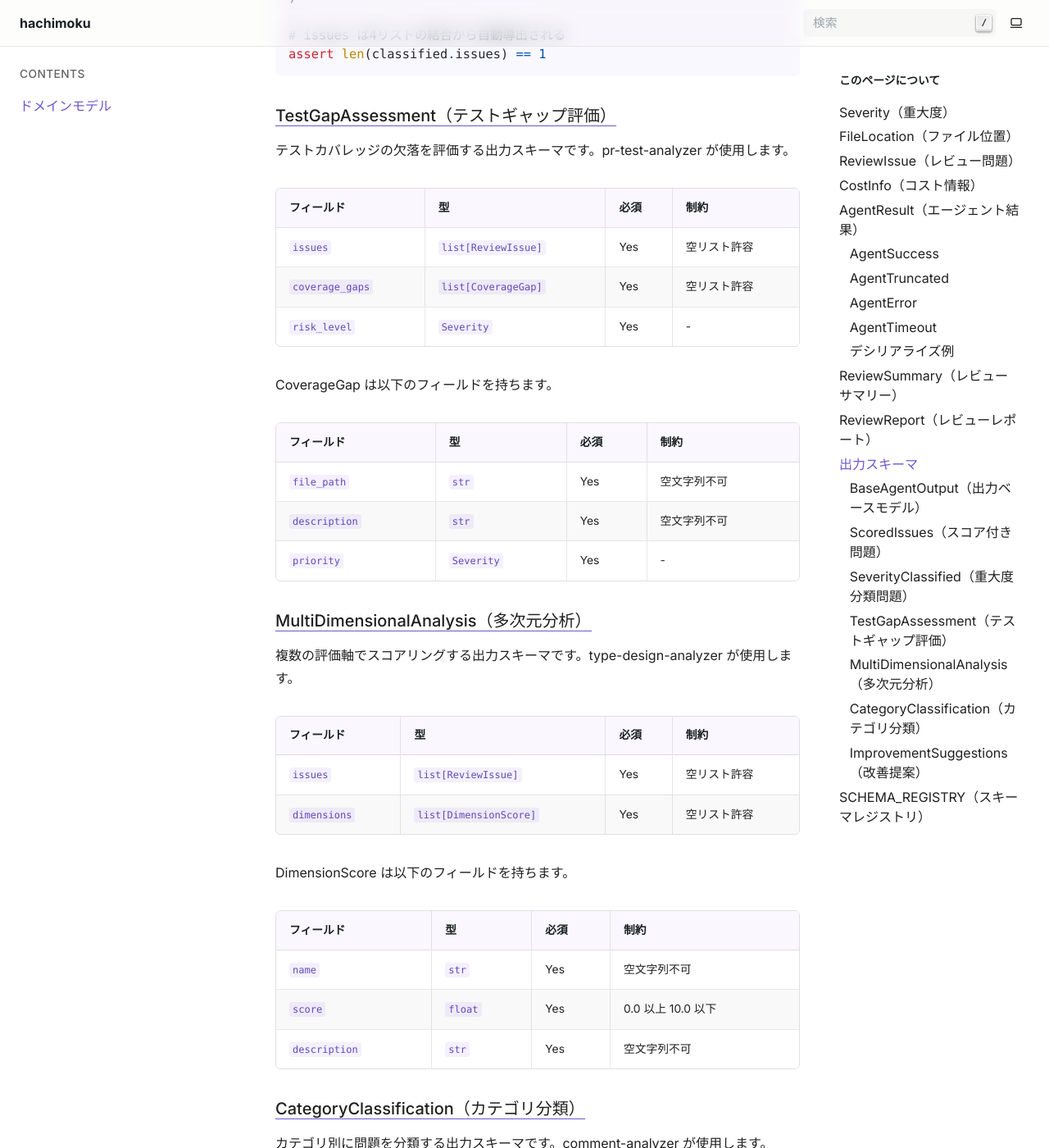
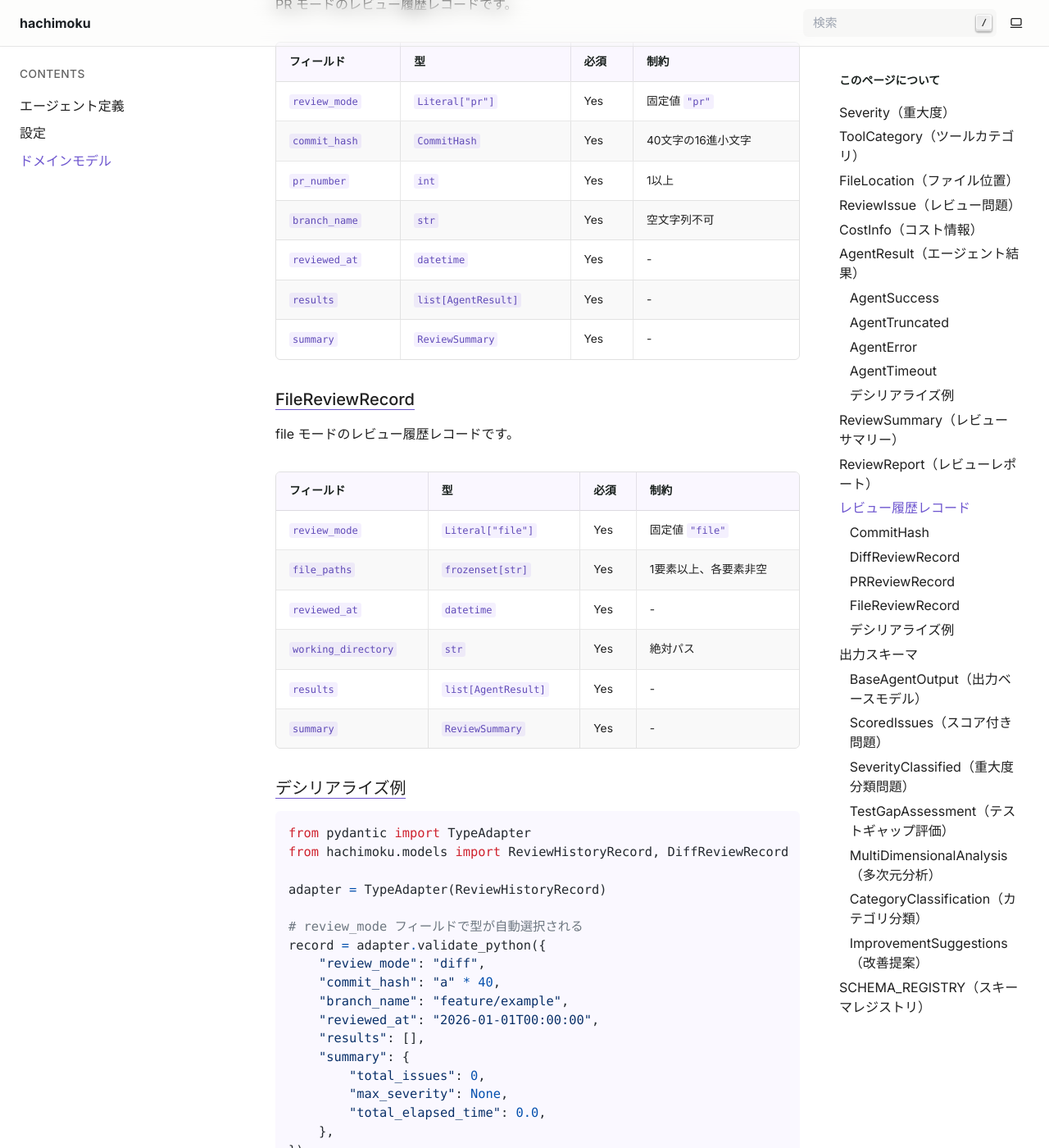
Before and after one commit to drillan/hachimoku, a Sphinx documentation site: the page built from docs/models.md, in a window 1280 px wide and 1400 px high, scrolled down 8227 px. Shown: the whole window at 82% size. Built offline with Sphinx 7.4.7, drawn with Linux system fonts in a browser that asks for light colours; some of the changed text lies outside the part shown.

Commit message:
docs: エージェント定義・設定管理のドキュメント追加と models.md 更新 (#89)
- agents.md 新規作成: ビルトイン6エージェント、TOML定義形式、Phase、ApplicabilityRule、LoadError/LoadResult、ローダー関数、カスタムエージェント作成手順
- configuration.md 新規作成: 5層設定階層、HachimokuConfig/SelectorConfig/AgentConfig、設定ファイル形式、マージルール、find_project_root、resolve_config
- models.md 更新: ToolCategory セクション追加、ReviewReport.load_errors フィールド追加、レビュー履歴レコード（CommitHash, DiffReviewRecord, PRReviewRecord, FileReviewRecord）セクション追加、クロスリファレンスターゲット設置
- index.md 更新: toctree に agents/configuration 追加、各セクションへのリンク追加

Co-authored-by: Claude Opus 4.6 <noreply@anthropic.com>

````diff
--- a/docs/models.md
+++ b/docs/models.md
@@ -22,6 +22,25 @@ hachimoku のドメインモデルは `hachimoku.models` パッケージで定
 順序関係: `Critical > Important > Suggestion > Nitpick`
 
 ReviewIssue の severity フィールドでは、大文字小文字を区別せずに入力を受け付けます（`"critical"`, `"CRITICAL"`, `"Critical"` いずれも有効）。
+
+(tool-category)=
+## ToolCategory（ツールカテゴリ）
+
+エージェントに許可されるツールの種類を定義する列挙型（StrEnum）です。
+読み取り専用の3カテゴリで構成されます。
+
+| 値 | 文字列値 | 説明 |
+|----|---------|------|
+| `GIT_READ` | `"git_read"` | Git 読み取り操作（diff, log, show, status 等） |
+| `GH_READ` | `"gh_read"` | GitHub CLI 読み取り操作（pr view, issue view 等） |
+| `FILE_READ` | `"file_read"` | ファイル読み取り操作（read, ls 等） |
+
+```{code-block} python
+from hachimoku.models import ToolCategory
+
+cat = ToolCategory.GIT_READ
+assert cat == "git_read"
+```
 
 ## FileLocation（ファイル位置）
 
@@ -153,7 +172,9 @@ assert isinstance(result, AgentSuccess)
 |-----------|---|------|------|
 | `results` | `list[AgentResult]` | Yes | 空リスト許容 |
 | `summary` | `ReviewSummary` | Yes | - |
+| `load_errors` | `tuple[`[LoadError](load-error)`, ...]` | No | デフォルト空タプル |
 
+`load_errors` はエージェント定義の読み込み時に発生したエラーを保持します。
 全エージェントが失敗した場合でも空の `results` でレポートを生成できます。
 
 ```{code-block} python
@@ -169,6 +190,88 @@ report = ReviewReport(
 )
 ```
 
+## レビュー履歴レコード
+
+レビュー結果を JSONL 形式で永続化するためのレコードモデルです。
+`review_mode` フィールドの値で型が自動選択される判別共用体として定義されています。
+
+### CommitHash
+
+Git コミットハッシュの型エイリアスです。40文字の16進小文字文字列に制約されます。
+
+```{code-block} python
+from hachimoku.models import CommitHash
+from pydantic import TypeAdapter
+
+adapter = TypeAdapter(CommitHash)
+hash_value = adapter.validate_python("a" * 40)  # 有効
+```
+
+### DiffReviewRecord
+
+diff モードのレビュー履歴レコードです。
+
+| フィールド | 型 | 必須 | 制約 |
+|-----------|---|------|------|
+| `review_mode` | `Literal["diff"]` | Yes | 固定値 `"diff"` |
+| `commit_hash` | `CommitHash` | Yes | 40文字の16進小文字 |
+| `branch_name` | `str` | Yes | 空文字列不可 |
+| `reviewed_at` | `datetime` | Yes | - |
+| `results` | `list[AgentResult]` | Yes | - |
+| `summary` | `ReviewSummary` | Yes | - |
+
+### PRReviewRecord
+
+PR モードのレビュー履歴レコードです。
+
+| フィールド | 型 | 必須 | 制約 |
+|-----------|---|------|------|
+| `review_mode` | `Literal["pr"]` | Yes | 固定値 `"pr"` |
+| `commit_hash` | `CommitHash` | Yes | 40文字の16進小文字 |
+| `pr_number` | `int` | Yes | 1以上 |
+| `branch_name` | `str` | Yes | 空文字列不可 |
+| `reviewed_at` | `datetime` | Yes | - |
+| `results` | `list[AgentResult]` | Yes | - |
+| `summary` | `ReviewSummary` | Yes | - |
+
+### FileReviewRecord
+
+file モードのレビュー履歴レコードです。
+
+| フィールド | 型 | 必須 | 制約 |
+|-----------|---|------|------|
+| `review_mode` | `Literal["file"]` | Yes | 固定値 `"file"` |
+| `file_paths` | `frozenset[str]` | Yes | 1要素以上、各要素非空 |
+| `reviewed_at` | `datetime` | Yes | - |
+| `working_directory` | `str` | Yes | 絶対パス |
+| `results` | `list[AgentResult]` | Yes | - |
+| `summary` | `ReviewSummary` | Yes | - |
+
+### デシリアライズ例
+
+```{code-block} python
+from pydantic import TypeAdapter
+from hachimoku.models import ReviewHistoryRecord, DiffReviewRecord
+
+adapter = TypeAdapter(ReviewHistoryRecord)
+
+# review_mode フィールドで型が自動選択される
+record = adapter.validate_python({
+    "review_mode": "diff",
+    "commit_hash": "a" * 40,
+    "branch_name": "feature/example",
+    "reviewed_at": "2026-01-01T00:00:00",
+    "results": [],
+    "summary": {
+        "total_issues": 0,
+        "max_severity": None,
+        "total_elapsed_time": 0.0,
+    },
+})
+assert isinstance(record, DiffReviewRecord)
+```
+
+(output-schemas)=
 ## 出力スキーマ
 
 エージェントの出力形式を規定するスキーマです。全スキーマは `BaseAgentOutput` を継承し、共通属性として `issues: list[ReviewIssue]` を持ちます。
````
Also changed, not shown: other parts of docs/models.md (+1 -0 lines), docs/agents.md (added, +203 -0 lines), docs/configuration.md (added, +157 -0 lines), docs/index.md (+6 -1 lines).
